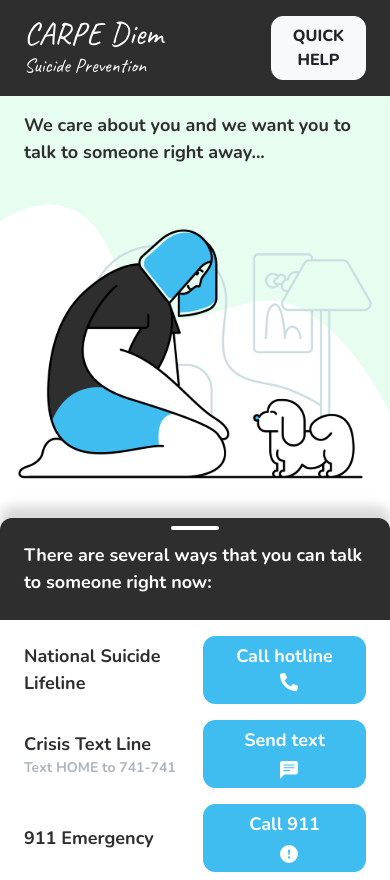
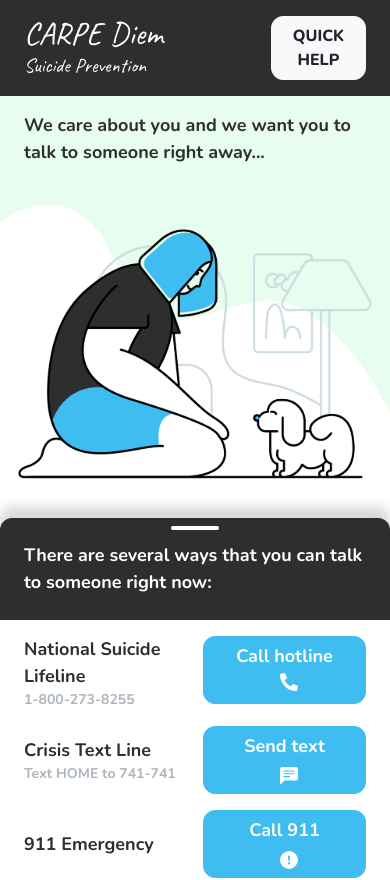
Before and after one commit to micDropper/carpe-diem, a Vue app: page /help in a window 390 px wide. Shown: the top 880 px of the page. Built offline with nearby package versions, Linux system fonts and the light colour scheme.

Commit message:
fix: add number to quick help in case device cannot make phone calls

```diff
--- a/src/views/QuickHelp.vue
+++ b/src/views/QuickHelp.vue
@@ -18,7 +18,10 @@
         <div class="d-flex flex-column py-2 h-100">
           <CDQuickHelpRow href="tel:18002738255">
             <template #description>
-              National Suicide Lifeline
+              <div>
+                <div>National Suicide Lifeline</div>
+                <div class="text-sm text-muted">1-800-273-8255</div>
+              </div>
             </template>
 
             <template #btn-text>
```
